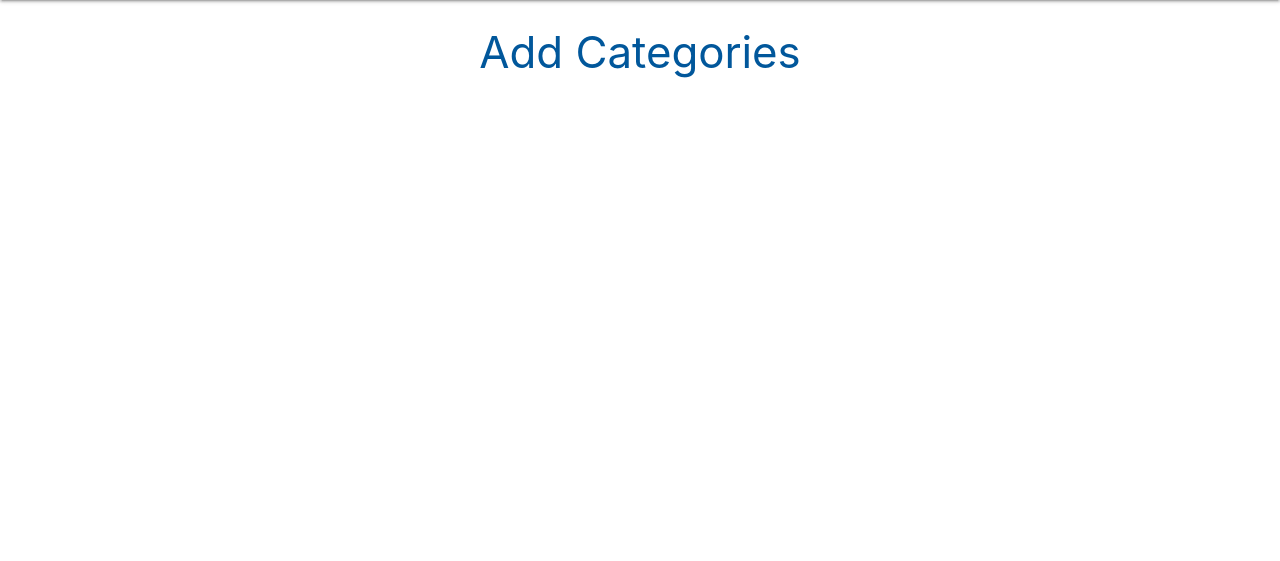
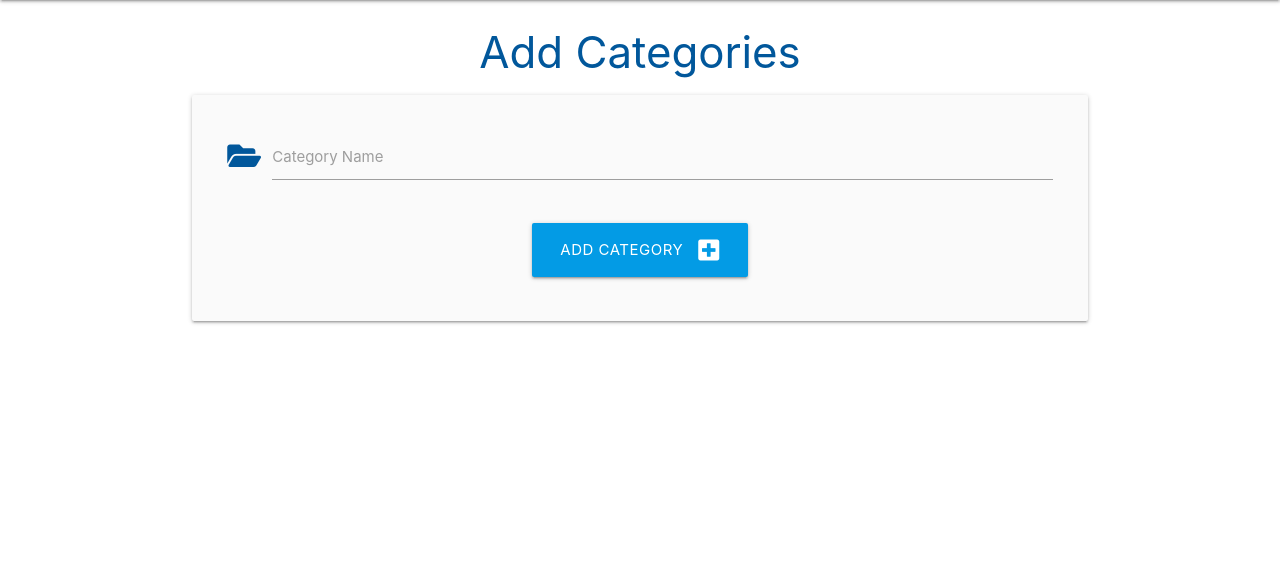
Before and after one commit to jts272/mp4-task-manager-gitpod, a Flask app: page /add_category in a window 1280 px wide. Shown: the part 64-625 px from the top of the page. Run offline with Flask 3, Linux system fonts and the light colour scheme; some libraries are stand-ins or nearby versions.

Commit message:
feat: handle form methods with Python

```diff
--- a/taskmanager/routes.py
+++ b/taskmanager/routes.py
@@ -1,4 +1,6 @@
-from flask import render_template
+# request used for form processing
+# redirect and url_for used on form POST
+from flask import render_template, request, redirect, url_for
 from taskmanager import app, db
 # Generate the database from our package (schema for Postgres).
 from taskmanager.models import Category, Task
@@ -17,4 +19,18 @@ def categories():
 # Supply http methods as we are submitting a form in this view
 @app.route("/add_category", methods=["GET", "POST"])
 def add_category():
+    if request.method == "POST":
+        # New instance of the imported Category model
+        # We supply the key the model is expecting ('category_name'),
+        # then populate this var with the input from the form field with
+        # matching name attr.
+        category = Category(category_name=request.form.get("category_name"))
+        # We can now add and commit this form data to the SQLAlchemy
+        # database var of 'db', using the database sessionmaker instance
+        db.session.add(category)
+        db.session.commit()
+        # Redirect to the categories() function using Flask imports
+        return redirect(url_for("categories"))
+
+    # Default 'GET' behaviour (pseudo-else condition):
     return render_template("add_category.html")
--- a/taskmanager/templates/add_category.html
+++ b/taskmanager/templates/add_category.html
@@ -3,4 +3,32 @@
 
 <h3 class="light-blue-text text-darken-4 center-align">Add Categories</h3>
 
+<!-- https://materializecss.com/text-inputs.html -->
+<!-- Add 'card-panel' Materialize class -->
+<div class="row card-panel grey lighten-5">
+  <!-- Point back to the 'add_category() function' -->
+  <form class="col s12" method="POST" action="{{ url_for('add_category') }}">
+    <!-- category_name -->
+    <div class="row">
+      <div class="input-field col s12">
+        <!-- 'prefix' class adds icon before the box -->
+        <i class="fas fa-folder-open prefix light-blue-text text-darken-4"></i>
+        <!-- Match id, name and for for Python to recognize the form data -->
+        <!-- 'name' attr added manually to this form snippet -->
+        <input id="category_name" name="category_name" minlength="3" maxlength="25" type="text" class="validate"
+          required>
+        <label for="category_name">Category Name</label>
+      </div>
+    </div>
+    <!-- submit button -->
+    <div class="row">
+      <div class="col s12 center-align">
+        <button type="submit" class="btn-large light-blue darken-1">
+          Add Category <i class="fas fa-plus-square right"></i>
+        </button>
+      </div>
+    </div>
+  </form>
+</div>
+
 {% endblock %}
```
